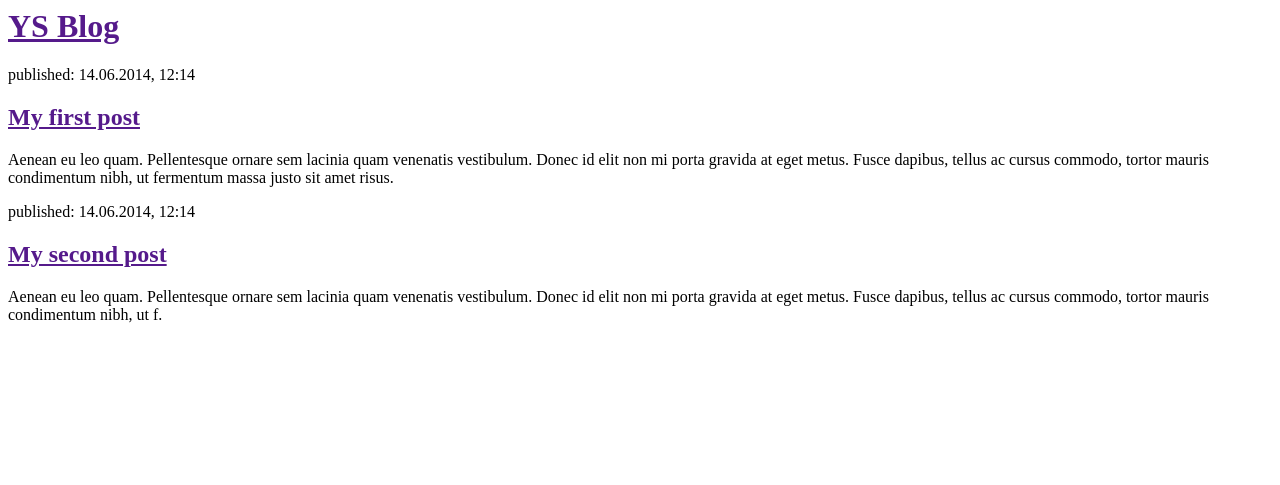
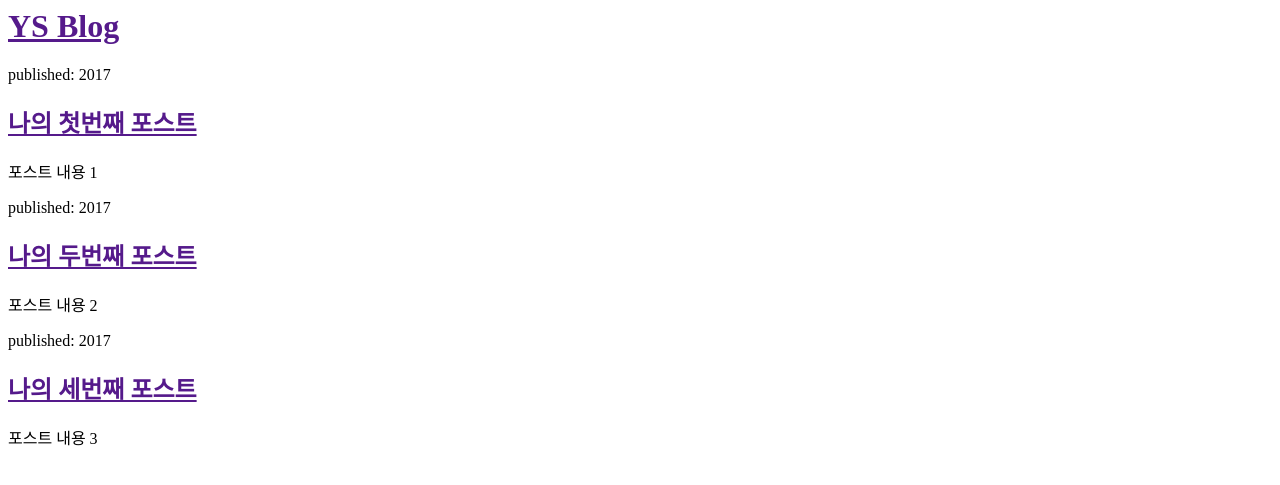
Before and after one commit to yskebi/my-first-blog1, a Django app: page / in a window 1280 px wide. Shown: the top 485 px of the page. Run offline with Django 3.2, Linux system fonts and the light colour scheme.

Commit message:
Changed the HTML for the site.

```diff
--- a/blog/templates/blog/post_list.html
+++ b/blog/templates/blog/post_list.html
@@ -18,23 +18,31 @@
 
         <div>
 
-            <p>published: 14.06.2014, 12:14</p>
+            <p>published: 2017</p>
 
-            <h2><a href="">My first post</a></h2>
+            <h2><a href="">나의 첫번째 포스트</a></h2>
 
-            <p>Aenean eu leo quam. Pellentesque ornare sem lacinia quam venenatis vestibulum. Donec id elit non mi porta gravida at eget metus. Fusce dapibus, tellus ac cursus commodo, tortor mauris condimentum nibh, ut fermentum massa justo sit amet risus.</p>
+            <p>포스트 내용 1</p>
 
         </div>
 
+        <div>
 
+            <p>published: 2017</p>
+
+            <h2><a href="">나의 두번째 포스트</a></h2>
+
+            <p>포스트 내용 2</p>
+
+        </div>
 
         <div>
 
-            <p>published: 14.06.2014, 12:14</p>
+            <p>published: 2017</p>
 
-            <h2><a href="">My second post</a></h2>
+            <h2><a href="">나의 세번째 포스트</a></h2>
 
-            <p>Aenean eu leo quam. Pellentesque ornare sem lacinia quam venenatis vestibulum. Donec id elit non mi porta gravida at eget metus. Fusce dapibus, tellus ac cursus commodo, tortor mauris condimentum nibh, ut f.</p>
+            <p>포스트 내용 3</p>
 
         </div>
 
```
